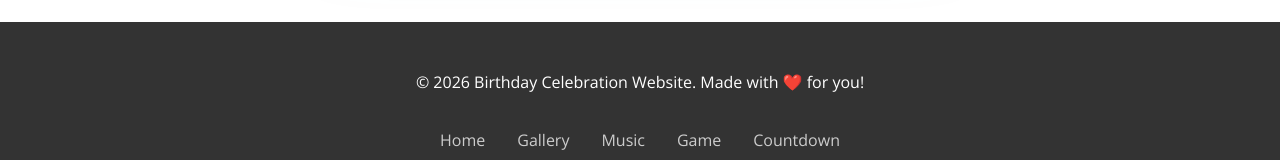
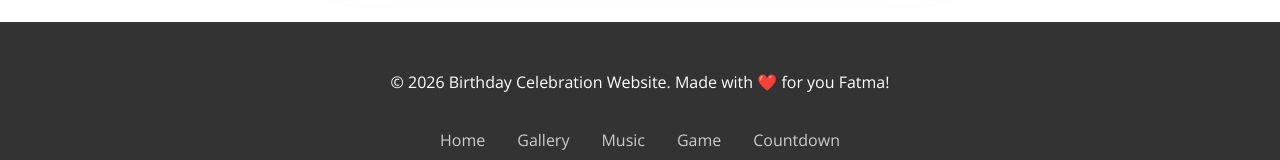
Before and after one commit to youssefsamier20/Birth-day-gift, a plain HTML site: page index.html in a window 1280 px wide. Shown: the part 3986-4146 px from the top of the page. Drawn offline with nearby package versions, Linux system fonts and the light colour scheme.

Commit message:
fifth commit

```diff
--- a/index.html
+++ b/index.html
@@ -297,7 +297,7 @@
     <!-- Footer -->
     <footer class="footer">
         <div class="container">
-            <p>&copy; 2026 Birthday Celebration Website. Made with ❤️ for you!</p>
+            <p>&copy; 2026 Birthday Celebration Website. Made with ❤️ for you Fatma! </p>
             <div class="footer-links">
                 <a href="#home">Home</a>
                 <a href="#gallery">Gallery</a>
```
